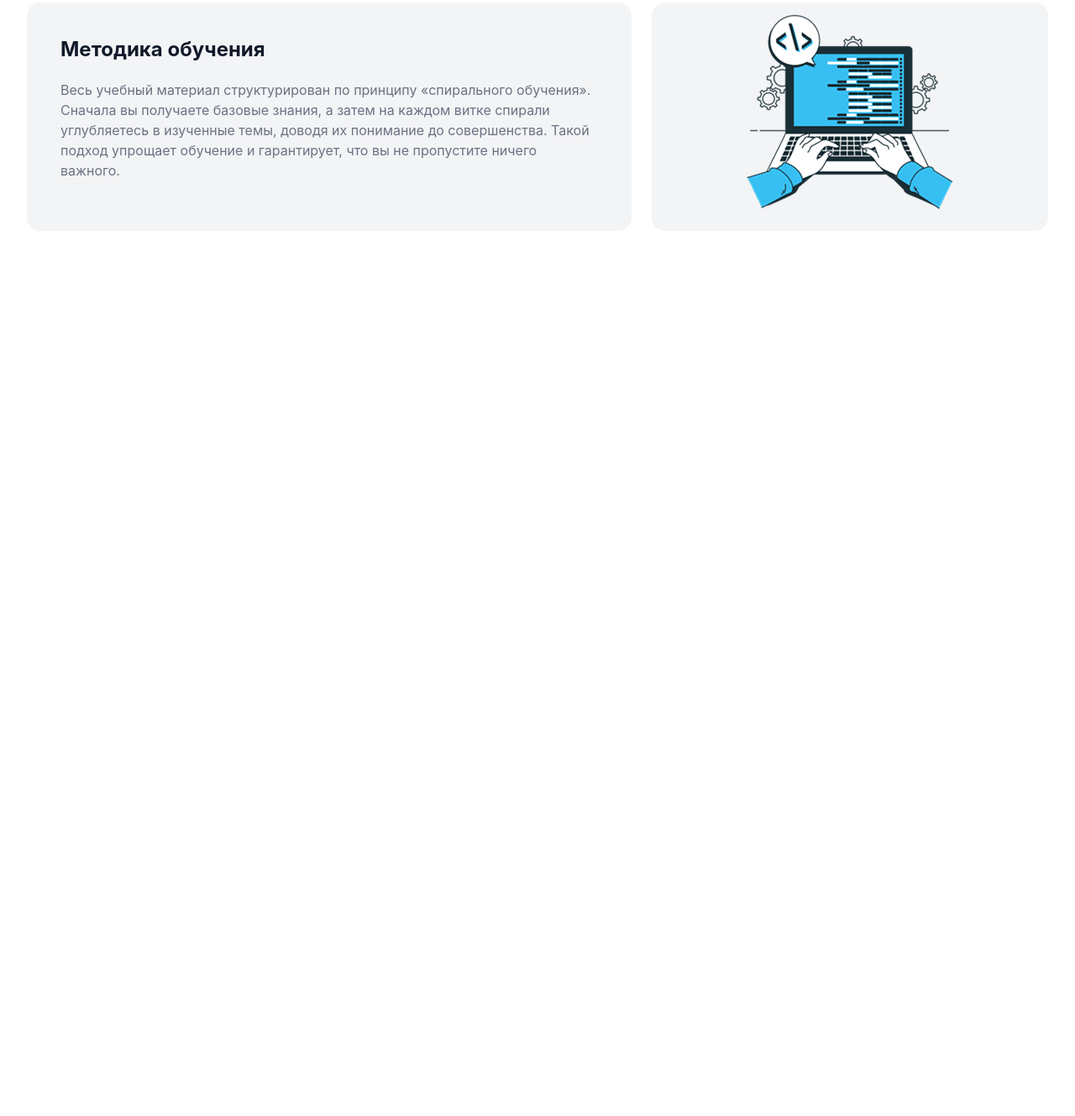
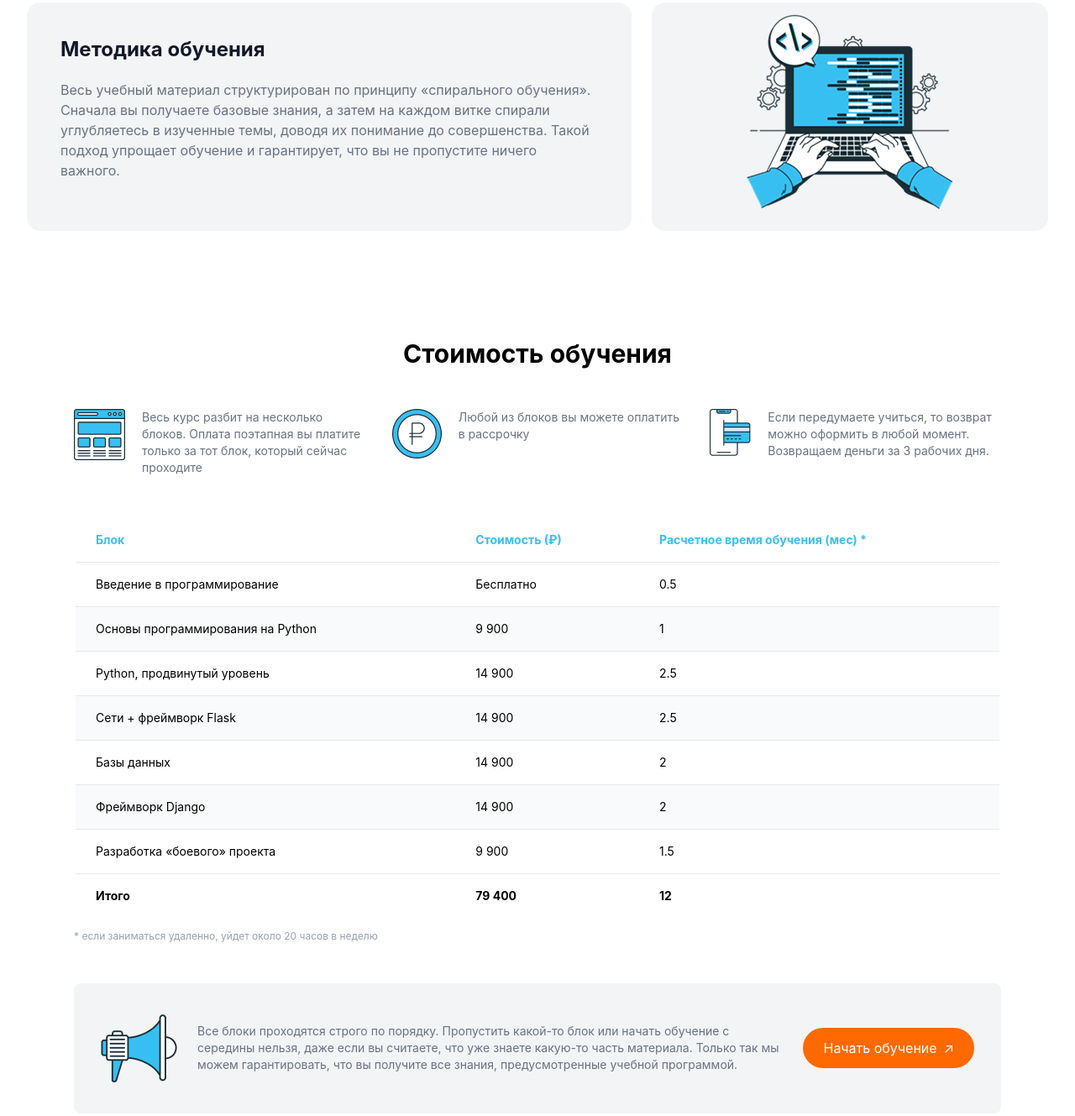
Before and after one commit to IdrisR-009/Home3_ProgramSchool, a website: page src/index.html in a window 1280 px wide. Shown: the part 3887-5216 px from the top of the page at 84% size. Before the commit the page ends 4226 px from the top, so only its background shows below. Drawn offline with Linux system fonts and the light colour scheme.

Commit message:
Price_Education

```diff
--- a/src/index.html
+++ b/src/index.html
@@ -293,3 +293,103 @@
     </div>
   </div>
 </section>
+
+<section class="max-w-6xl mx-auto px-6 py-10 md:py-16">
+  <h2 class="text-2xl md:text-3xl font-bold text-center mb-8 md:mb-12">Стоимость обучения</h2>
+
+  <div class="grid grid-cols-1 md:grid-cols-3 gap-6 md:gap-8 mb-8 md:mb-12">
+    <div class="flex flex-col md:flex-row items-center md:items-start text-center md:text-start gap-2 md:gap-5">
+<img src="/svg-gobbler 2.png">
+      <p class="text-sm text-gray-500">Весь курс разбит на несколько блоков. Оплата поэтапная вы платите только за тот блок, который сейчас проходите</p>
+    </div>
+    <div class="flex flex-col md:flex-row items-center md:items-start text-center md:text-start gap-2 md:gap-5">
+      <img src="/svg-gobbler (5) 2.png">
+      <p class="text-sm text-gray-500">Любой из блоков вы можете оплатить в рассрочку</p>
+    </div>
+    <div class="flex flex-col md:flex-row items-center md:items-start text-center md:text-start gap-2 md:gap-5">
+      <img src="/Group (4).png">
+      <p class="text-sm text-gray-500">Если передумаете учиться, то возврат можно оформить в любой момент. Возвращаем деньги за 3 рабочих дня.</p>
+    </div>
+  </div>
+
+  <div class="hidden md:block border-2 border-white rounded-lg overflow-hidden mb-3">
+    <table class="w-full text-sm">
+      <thead>
+        <tr class="text-left text-gray-500 border-b border-gray-200">
+          <th class="py-4 px-6 text-[#38BFF2]">Блок</th>
+          <th class="py-4 px-6 text-[#38BFF2]">Стоимость (₽)</th>
+          <th class="py-4 px-6 text-[#38BFF2]">Расчетное время обучения (мес) *</th>
+        </tr>
+      </thead>
+      <tbody>
+        <tr class="border-b border-gray-200">
+          <td class="py-4 px-6">Введение в программирование</td>
+          <td class="py-4 px-6">Бесплатно</td>
+          <td class="py-4 px-6">0.5</td>
+        </tr>
+        <tr class="border-b border-gray-200 bg-gray-50">
+          <td class="py-4 px-6">Основы программирования на Python</td>
+          <td class="py-4 px-6">9 900</td>
+          <td class="py-4 px-6">1</td>
+        </tr>
+        <tr class="border-b border-gray-200">
+          <td class="py-4 px-6">Python, продвинутый уровень</td>
+          <td class="py-4 px-6">14 900</td>
+          <td class="py-4 px-6">2.5</td>
+        </tr>
+        <tr class="border-b border-gray-200 bg-gray-50">
+          <td class="py-4 px-6">Сети + фреймворк Flask</td>
+          <td class="py-4 px-6">14 900</td>
+          <td class="py-4 px-6">2.5</td>
+        </tr>
+        <tr class="border-b border-gray-200">
+          <td class="py-4 px-6">Базы данных</td>
+          <td class="py-4 px-6">14 900</td>
+          <td class="py-4 px-6">2</td>
+        </tr>
+        <tr class="border-b border-gray-200 bg-gray-50">
+          <td class="py-4 px-6">Фреймворк Django</td>
+          <td class="py-4 px-6">14 900</td>
+          <td class="py-4 px-6">2</td>
+        </tr>
+        <tr class="border-b border-gray-200">
+          <td class="py-4 px-6">Разработка «боевого» проекта</td>
+          <td class="py-4 px-6">9 900</td>
+          <td class="py-4 px-6">1.5</td>
+        </tr>
+        <tr class="font-bold">
+          <td class="py-4 px-6">Итого</td>
+          <td class="py-4 px-6">79 400</td>
+          <td class="py-4 px-6">12</td>
+        </tr>
+      </tbody>
+    </table>
+  </div>
+
+  <div class="md:hidden mb-3">
+    <div class="flex items-center gap-2 text-gray-400 mb-2">
+      <span>📱</span><span>→</span>
+    </div>
+    <p class="text-[#38BFF2] font-medium px-4 py-2">Блок</p>
+    <div class="rounded-lg overflow-hidden">
+      <div class="px-4 py-3 bg-gray-50 text-sm">Введение в программирование</div>
+      <div class="px-4 py-3 text-sm">Основы программирования на Python</div>
+      <div class="px-4 py-3 bg-gray-50 text-sm">Python, продвинутый уровень</div>
+      <div class="px-4 py-3 text-sm">Сети + фреймворк Flask</div>
+      <div class="px-4 py-3 bg-gray-50 text-sm">Базы данных</div>
+      <div class="px-4 py-3 text-sm">Фреймворк Django</div>
+      <div class="px-4 py-3 bg-gray-50 text-sm">Разработка «боевого» проекта</div>
+    </div>
+    <p class="font-bold px-4 py-3">Итого</p>
+  </div>
+  <p class="text-xs text-gray-400 mb-8 md:mb-12">* если заниматься удаленно, уйдет около 20 часов в неделю</p>
+<div class="bg-gray-100 rounded-lg p-6 md:p-8 flex flex-col md:flex-row items-center gap-4 md:gap-6 text-center md:text-left">
+    <img src="/svg-gobbler (1) 2.png">
+    <p class="text-sm text-gray-500 flex-1">
+      Все блоки проходятся строго по порядку. Пропустить какой-то блок или начать обучение с середины нельзя, даже если вы считаете, что уже знаете какую-то часть материала. Только так мы можем гарантировать, что вы получите все знания, предусмотренные учебной программой.
+    </p>
+    <button class="bg-orange-500 text-white px-6 py-3 rounded-full flex items-center gap-2">
+      Начать обучение <span>↗</span>
+    </button>
+  </div>
+</section>
```
